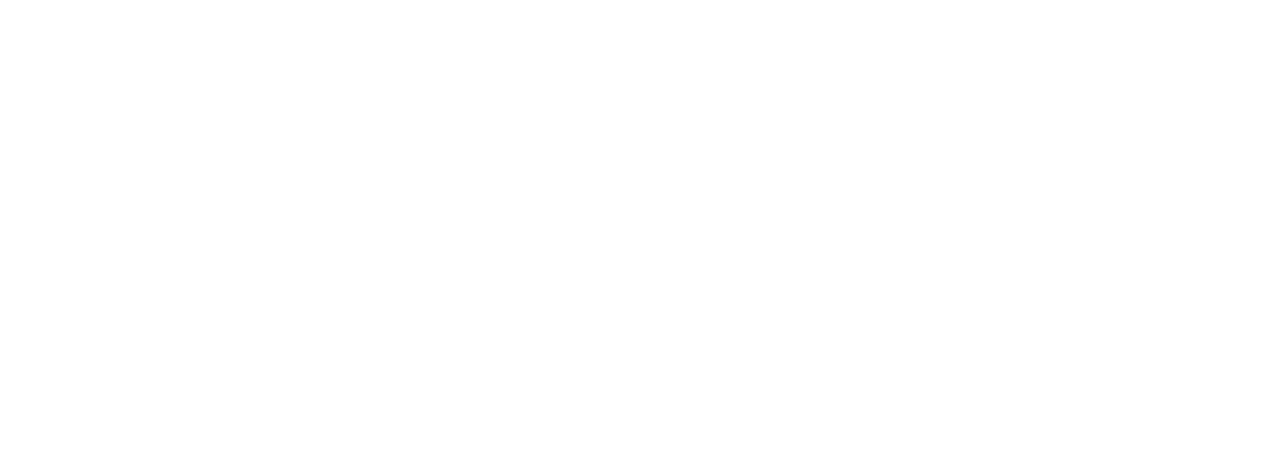
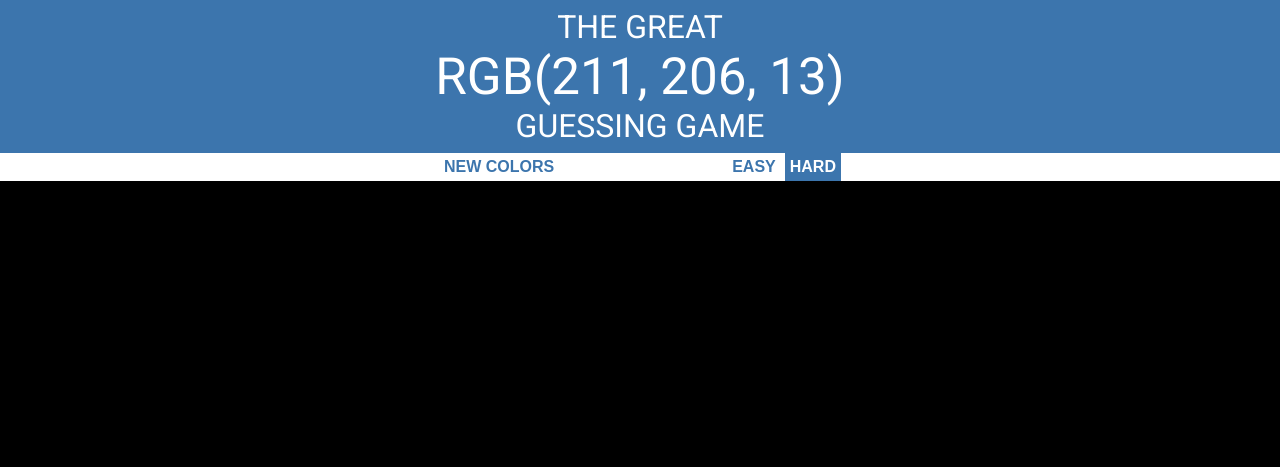
Before and after one commit to draganjancikin/guess-color, a plain HTML site: page index.html in a window 1280 px wide. Drawn offline with Linux system fonts and the light colour scheme.

Commit message:
HTML and CSS Completed

```diff
--- a/css/style.css
+++ b/css/style.css
@@ -5,4 +5,64 @@
 body {
   margin: 0;
   padding: 0;
+  font-family: 'Roboto', sans-serif;
+  background-color: #000000;
 }
+
+h1 {
+  text-align: center;
+  font-weight: 100;
+  color: #ffffff;
+  background-color: #3C75AD;
+  margin-top: 0;
+  margin-bottom: 0;
+  padding-top: 0.5rem;
+  padding-bottom: 0.5rem;
+  text-transform: uppercase;
+}
+
+span {
+  display: block;
+  font-size: 3.2rem;
+}
+
+nav {
+  text-align: center;
+  background-color: #ffffff;
+
+}
+
+nav span {
+  display: inline-block;
+  width: 10rem;
+}
+
+button {
+  border-style: none;
+  color: #3C75AD;
+  background-color: #ffffff;
+  text-transform: uppercase;
+  font-weight: 700;
+  font-size: 1.0rem;
+  padding: 5px;
+}
+
+button:hover,
+.active {
+  color: #ffffff;
+  background-color: #3C75AD;
+}
+
+.content {
+  margin: 0 auto;
+  width: 460px;
+  color: #ffffff;
+}
+
+.color {
+  float: left;
+  width: 30%;
+  height: 130px;
+  border-radius: 15px;
+  margin: 1.66%;
+}
--- a/index.html
+++ b/index.html
@@ -5,9 +5,30 @@
   <meta name="viewport" content="width=device-width, initial-scale=1.0">
   <meta http-equiv="X-UA-Compatible" content="ie=edge">
   <title>Guess Color Game</title>
+  <link href="https://fonts.googleapis.com/css?family=Roboto:400,700&display=swap" rel="stylesheet">
   <link rel="stylesheet" href="./css/style.css">
 </head>
 <body>
+  <h1>
+    The Great
+    <span>RGB(211, 206, 13)</span>
+    Guessing Game
+  </h1>
+  <nav>
+    <button>New Colors</button>
+    <span></span>
+    <button>Easy</button>
+    <button class="active">Hard</button>
+  </nav>
+  <div class="content">
+    <div class="color"></div>
+    <div class="color"></div>
+    <div class="color"></div>
+    <div class="color"></div>
+    <div class="color"></div>
+    <div class="color"></div>
+  </div>
+
   <script src="./js/script.js"></script>
 </body>
 </html>
```
